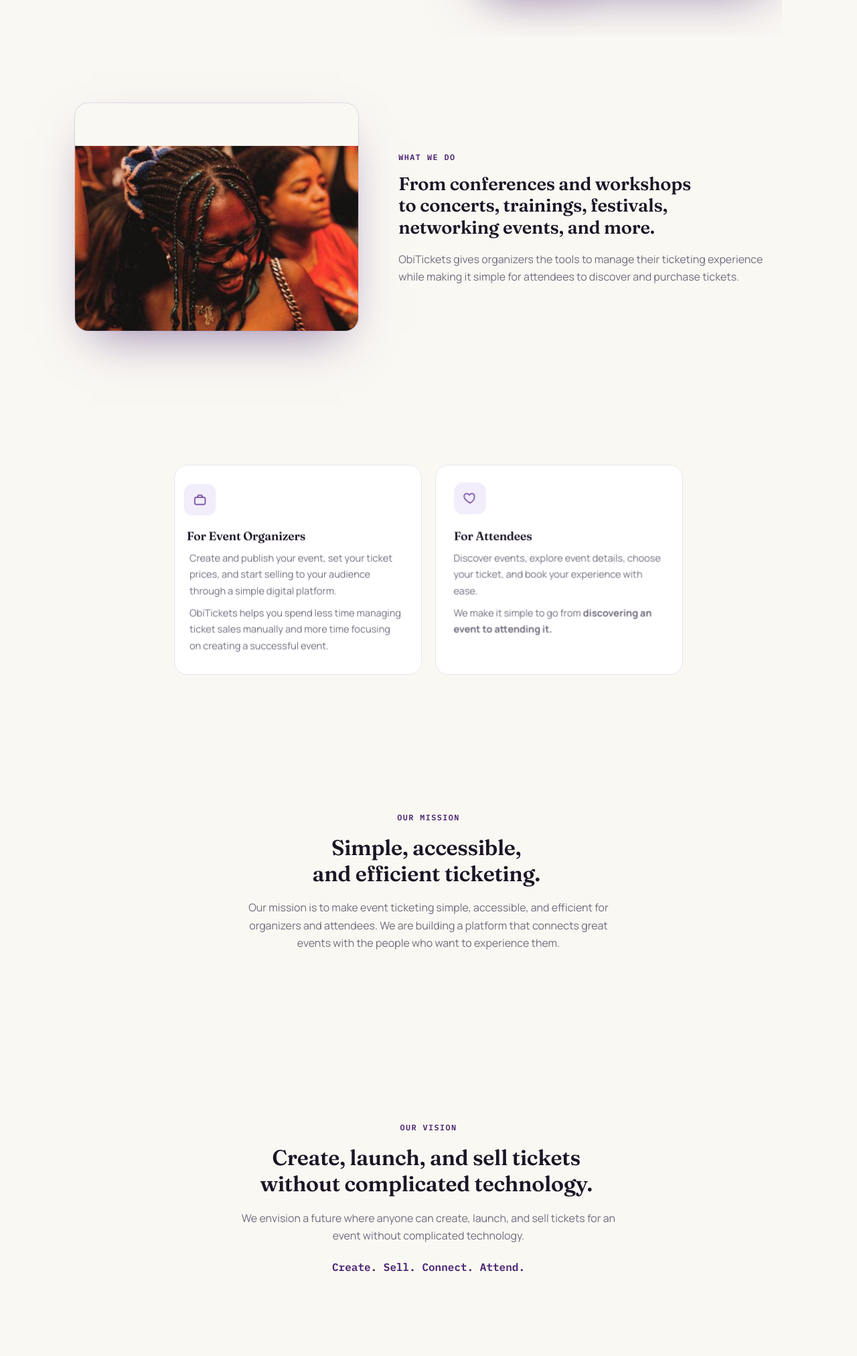
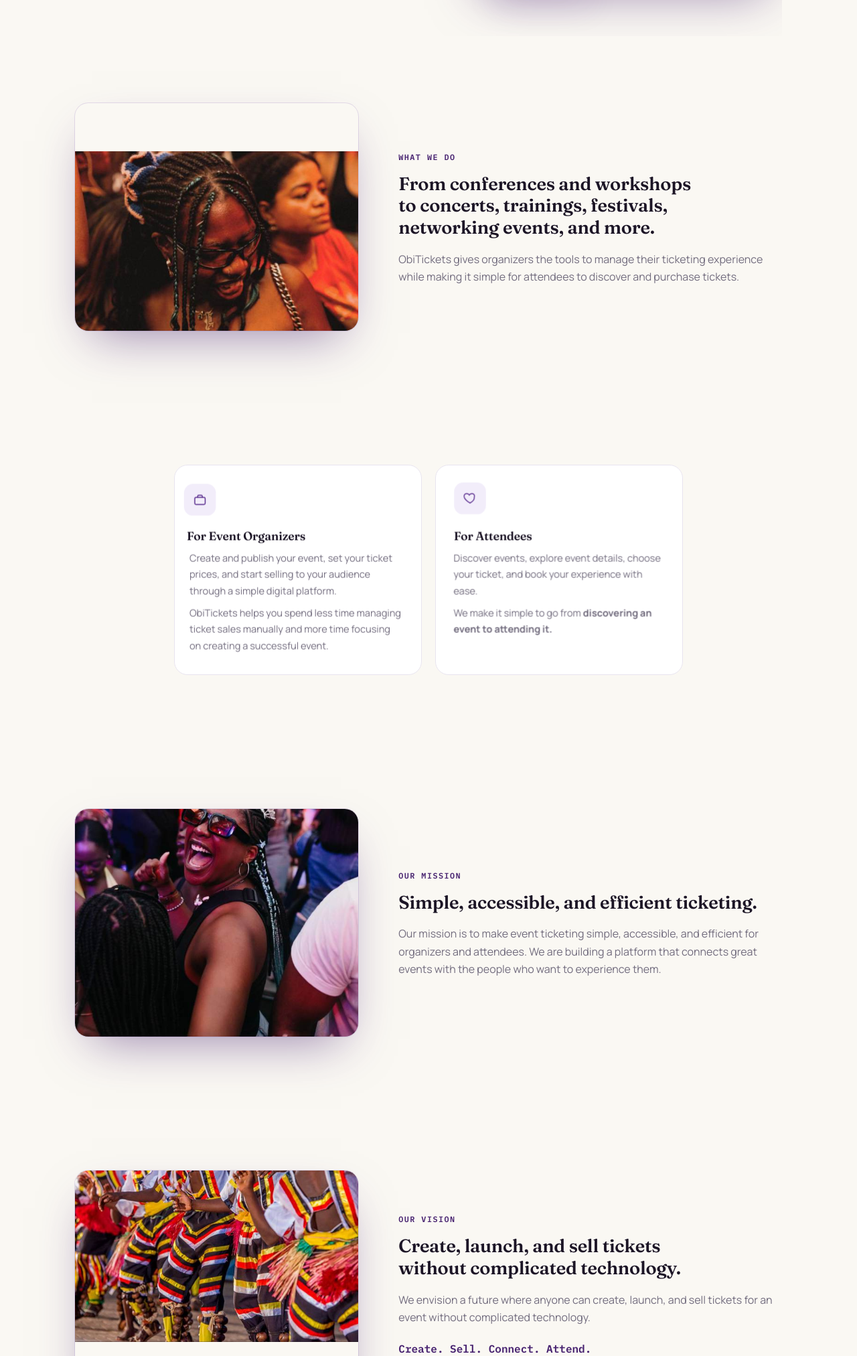
Before and after one commit to obinacademy-lab/obitickets, a PHP site: page /about.php in a window 1280 px wide. Shown: the part 678-2703 px from the top of the page at 67% size. Run offline with PHP 8.4, Linux system fonts and the light colour scheme.

Commit message:
Add photos to the Our Mission and Our Vision sections
Mirrors obinacademy-lab/obitickets dev-repo commit 8a41e69.

Co-Authored-By: Claude Sonnet 5 <noreply@anthropic.com>

```diff
--- a/about.php
+++ b/about.php
@@ -60,19 +60,25 @@ include __DIR__ . '/includes/header.php';
   </section>
 
   <section class="ah-section">
-    <div class="ah-section-head">
-      <span class="kicker reveal">Our mission</span>
-      <h2><span class="split-heading" data-split>Simple, accessible, and efficient ticketing.</span></h2>
-      <p class="reveal reveal-delay-1">Our mission is to make event ticketing simple, accessible, and efficient for organizers and attendees. We are building a platform that connects great events with the people who want to experience them.</p>
+    <div class="story-grid">
+      <div class="story-media curtain parallax" data-speed="0.1"><img src="/assets/images/about/attendee.jpg" alt="Attendee laughing at a night event"></div>
+      <div class="story-text">
+        <span class="kicker reveal">Our mission</span>
+        <h3><span class="split-heading" data-split>Simple, accessible, and efficient ticketing.</span></h3>
+        <p class="reveal reveal-delay-1">Our mission is to make event ticketing simple, accessible, and efficient for organizers and attendees. We are building a platform that connects great events with the people who want to experience them.</p>
+      </div>
     </div>
   </section>
 
   <section class="ah-section">
-    <div class="ah-section-head">
-      <span class="kicker reveal">Our vision</span>
-      <h2><span class="split-heading" data-split>Create, launch, and sell tickets without complicated technology.</span></h2>
-      <p class="reveal reveal-delay-1">We envision a future where anyone can create, launch, and sell tickets for an event without complicated technology.</p>
-      <p class="reveal reveal-delay-2 mono" style="color:var(--purple-deep); font-weight:600; margin-top:20px;">Create. Sell. Connect. Attend.</p>
+    <div class="story-grid">
+      <div class="story-media curtain parallax" data-speed="0.14"><img src="/assets/images/about/dancers.jpg" alt="Traditional dance troupe performing at a community festival in Uganda"></div>
+      <div class="story-text">
+        <span class="kicker reveal">Our vision</span>
+        <h3><span class="split-heading" data-split>Create, launch, and sell tickets without complicated technology.</span></h3>
+        <p class="reveal reveal-delay-1">We envision a future where anyone can create, launch, and sell tickets for an event without complicated technology.</p>
+        <p class="reveal reveal-delay-2 mono" style="color:var(--purple-deep); font-weight:600; margin-top:20px;">Create. Sell. Connect. Attend.</p>
+      </div>
     </div>
   </section>
 
```
